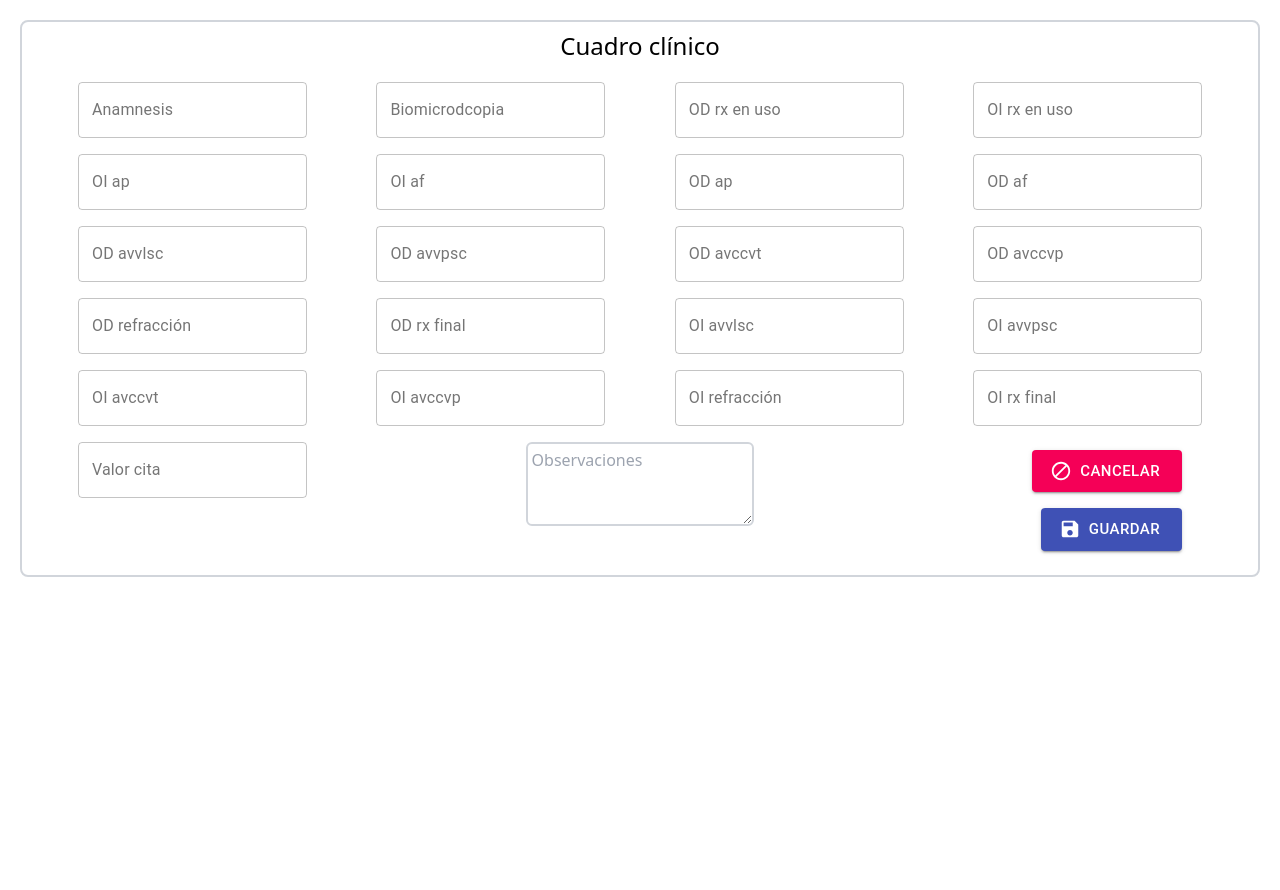
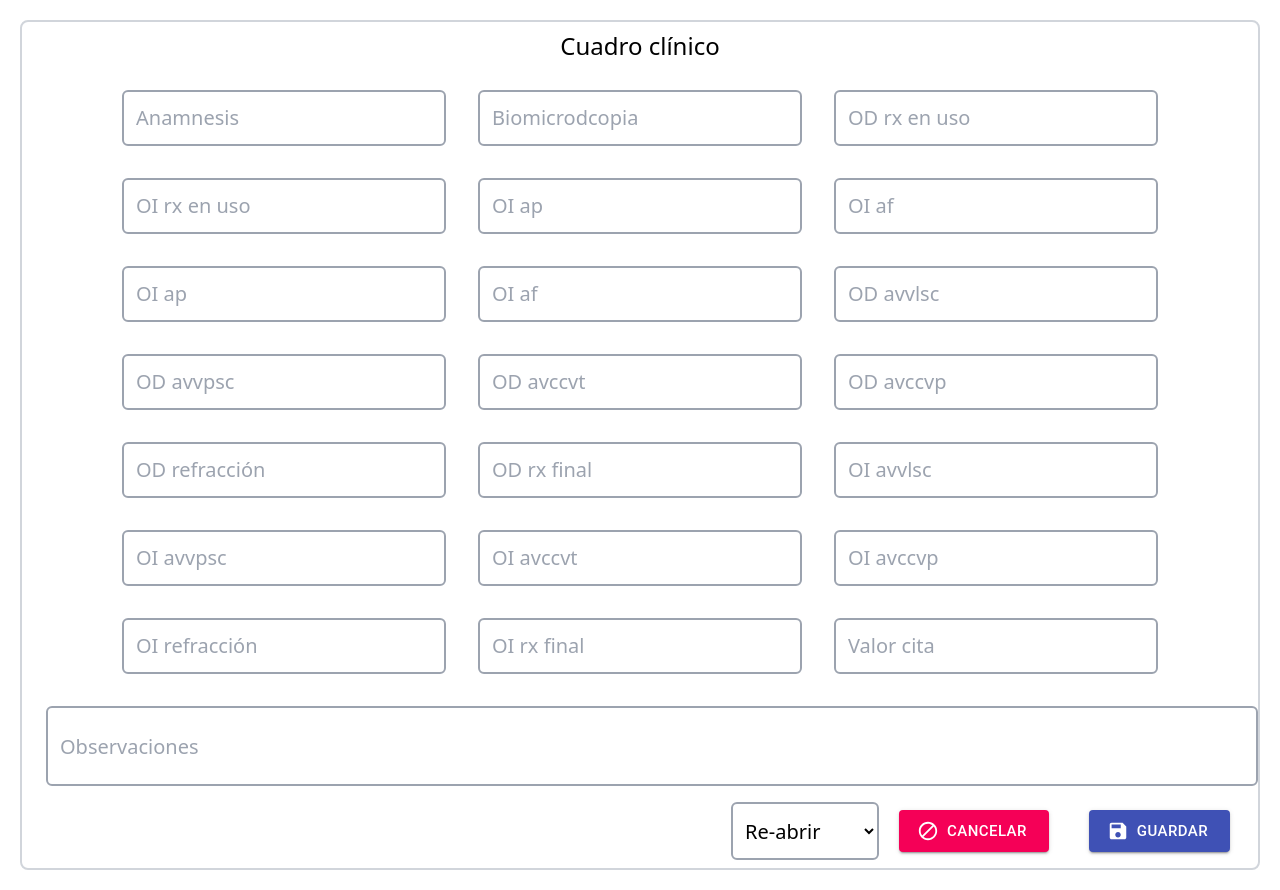
Before and after one commit to legarrod/front-optica, a Next.js app: page /modules/ControlCitas/FormCita in a window 1280 px wide. Before the commit the page ends 800 px from the top, so only its background shows below. Built offline with nearby package versions, Linux system fonts and the light colour scheme.

Commit message:
Crear citas funciona, crud pacientes funciona, actualizar cita por persona funciona

```diff
--- a/next.config.js
+++ b/next.config.js
@@ -2,10 +2,14 @@ module.exports = {
   env: {
     API_OBTENER_TODAS_LAS_CITAS:
       "http://apioptica.recaudo.xyz/public/citas/api/citas",
+    API_OBTENER_LAS_CITAS_POR_ESTADO:
+      "http://apioptica.recaudo.xyz/public/citas/api/citasestado/",
     API_OBTENER_TODAS_LAS_CITAS_RESUMIDAS:
       "http://apioptica.recaudo.xyz/public/citas/api/citas_cards",
     API_REGISTRAR_NUEVA_CITA:
       "http://apioptica.recaudo.xyz/public/citas/api/citas/crear_cita",
+    API_ACTUALIZAR_CITA:
+      "http://apioptica.recaudo.xyz/public/citas/api/citas/update",
     API_OBTENER_TODOS_LOS_PACIENTES:
       "http://apioptica.recaudo.xyz/public/apipacientes/api/pacientes",
     API_GUARDAR_PACIENTE:
@@ -14,6 +18,8 @@ module.exports = {
       "http://apioptica.recaudo.xyz/public/citas/api/citaporpaciente",
     API_ELIMINAR_PACIENTE:
       "http://apioptica.recaudo.xyz/public/apipacientes/api/pacientes/delete",
+    API_ACTUALIZAR_INFORMACION_DEL_PACIENTE:
+      "http://apioptica.recaudo.xyz/public/apipacientes/api/pacientes/update/",
 
 
   },
--- a/pages/components/CardCitas/CardCitas.js
+++ b/pages/components/CardCitas/CardCitas.js
@@ -5,7 +5,6 @@ import CardActions from "@material-ui/core/CardActions";
 import CardContent from "@material-ui/core/CardContent";
 import Button from "@material-ui/core/Button";
 import Typography from "@material-ui/core/Typography";
-import { getData } from "../../api/AsyncHttpRequest";
 import Link from 'next/link' ;
 const useStyles = makeStyles({
   root: {
--- a/pages/modules/ControlCitas/FormCita/index.js
+++ b/pages/modules/ControlCitas/FormCita/index.js
@@ -1,10 +1,17 @@
-import React from "react";
+import React, {useState, useEffect} from "react";
 import { makeStyles } from "@material-ui/core/styles";
 import TextField from "@material-ui/core/TextField";
 import TextareaAutosize from "@material-ui/core/TextareaAutosize";
 import SaveIcon from "@material-ui/icons/Save";
 import Button from "@material-ui/core/Button";
 import BlockIcon from "@material-ui/icons/Block";
+import FormControl from "@material-ui/core/FormControl";
+import InputLabel from "@material-ui/core/InputLabel";
+import Select from "@material-ui/core/Select";
+import { useForm, Controller } from "react-hook-form";
+import getDate from '../../../utils/utils'
+import {post, put} from '../../../api/AsyncHttpRequest'
+import swal from "sweetalert";
 
 const useStyles = makeStyles((theme) => ({
   root: {
@@ -16,182 +23,282 @@ const useStyles = makeStyles((theme) => ({
       margin: theme.spacing(1),
     },
   },
+  formControl: {
+    margin: theme.spacing(1),
+    minWidth: 120,
+  },
+  selectEmpty: {
+    marginTop: theme.spacing(2),
+  },
 }));
 
-export default function index() {
+export default function index(allData) {
+  let idCita = parseInt(allData?.allData?.id_cita_paciente);
+  let informacionCita = allData?.allData;
+  const url = `${process.env.API_ACTUALIZAR_CITA}/`;
+  const [dataResponse, setDataResponse] = useState("");
   const classes = useStyles();
+  let hoy = new Date();
+  const { register, handleSubmit, control } = useForm();
+  const [state, setState] = React.useState({
+    id: "",
+    ciudad: "hai",
+  });
+  const defaultInfo = {
+    nombre_doctor: 1,
+    fk_id_sede: 1,
+    fecha_creacion: getDate(hoy),
+    fecha_cita: getDate(hoy),
+    fk_id_paciente: parseInt(allData?.allData?.fk_id_paciente),
+    id_cita_paciente: parseInt(allData?.allData?.id_cita_paciente)
+  }
+
+  const onSubmit = (data) => (
+    put(url, Object.assign(data, defaultInfo), setDataResponse)
+  )
+
+  useEffect(() => {
+    if (dataResponse) {
+      swal("Exelente", "Cita Actualizada con exito!", "success");
+    }
+
+  }, [dataResponse])
+
+console.log(informacionCita);
   return (
     <div className="border-2 rounded-lg border-gray-300 p-2 mx-2 md:m-5">
       <p className="text-2xl text-center mb-3">Cuadro clínico</p>
       <form
-        className={`${classes.root} flex flex-wrap justify-center md:justify-between mx-10`}
-        noValidate
-        autoComplete="off"
-      >
+      className="flex flex-wrap justify-center"
+      onSubmit={handleSubmit(onSubmit)}
+    >
         <div className="mx-1 my-1">
-          <TextField
-            id="anamnesis-basic"
-            label="Anamnesis"
-            variant="outlined"
-          />
+        <input
+          className="border-2 border-gray-400 rounded-md m-3 text-xl p-3"
+          name="anamnesis"
+          defaultValue={informacionCita?.anamnesis}
+          placeholder="Anamnesis"
+          ref={register}
+        />
         </div>
         <div className="mx-1 my-1">
-          <TextField
-            id="biomicrodcopia-basic"
-            label="Biomicrodcopia"
-            variant="outlined"
-          />
+        <input
+          className="border-2 border-gray-400 rounded-md m-3 text-xl p-3"
+          name="biomicrodcopia"
+          defaultValue={informacionCita?.biomicrodcopia}
+          placeholder="Biomicrodcopia"
+          ref={register}
+        />
         </div>
 
         <div className="mx-1 my-1">
-          <TextField
-            id="od_rx_uso-basic"
-            label="OD rx en uso"
-            variant="outlined"
-          />
+        <input
+          className="border-2 border-gray-400 rounded-md m-3 text-xl p-3"
+          name="od_rx_uso"
+          defaultValue={informacionCita?.od_rx_uso}
+          placeholder="OD rx en uso"
+          ref={register}
+        />
         </div>
 
         <div className="mx-1 my-1">
-          <TextField
-            id="oi_rx_uso-basic"
-            label="OI rx en uso"
-            variant="outlined"
-          />
+        <input
+          className="border-2 border-gray-400 rounded-md m-3 text-xl p-3"
+          name="oi_rx_uso"
+          defaultValue={informacionCita?.oi_rx_uso}
+          placeholder="OI rx en uso"
+          ref={register}
+        />
         </div>
 
         <div className="mx-1 my-1">
-          <TextField id="oi_ap-basic" label="OI ap" variant="outlined" />
+        <input
+          className="border-2 border-gray-400 rounded-md m-3 text-xl p-3"
+          name="oi_ap"
+          defaultValue={informacionCita?.oi_ap}
+          placeholder="OI ap"
+          ref={register}
+        />
         </div>
 
         <div className="mx-1 my-1">
-          <TextField id="oi_af-basic" label="OI af" variant="outlined" />
+        <input
+          className="border-2 border-gray-400 rounded-md m-3 text-xl p-3"
+          name="oi_af"
+          defaultValue={informacionCita?.oi_af}
+          placeholder="OI af"
+          ref={register}
+        />
         </div>
 
         <div className="mx-1 my-1">
-          <TextField id="od_ap-basic" label="OD ap" variant="outlined" />
+        <input
+          className="border-2 border-gray-400 rounded-md m-3 text-xl p-3"
+          name="od_ap"
+          defaultValue={informacionCita?.od_ap}
+          placeholder="OI ap"
+          ref={register}
+        />
         </div>
 
         <div className="mx-1 my-1">
-          <TextField id="od_af-basic" label="OD af" variant="outlined" />
+        <input
+          className="border-2 border-gray-400 rounded-md m-3 text-xl p-3"
+          name="od_af"
+          defaultValue={informacionCita?.od_af}
+          placeholder="OI af"
+          ref={register}
+        />
         </div>
 
         <div className="mx-1 my-1">
-          <TextField
-            id="od_avvlsc-basic"
-            label="OD avvlsc"
-            variant="outlined"
-          />
+        <input
+          className="border-2 border-gray-400 rounded-md m-3 text-xl p-3"
+          name="od_avvlsc"
+          defaultValue={informacionCita?.od_avvlsc}
+          placeholder="OD avvlsc"
+          ref={register}
+        />
         </div>
 
         <div className="mx-1 my-1">
-          <TextField
-            id="od_avvpsc-basic"
-            label="OD avvpsc"
-            variant="outlined"
-          />
+        <input
+          className="border-2 border-gray-400 rounded-md m-3 text-xl p-3"
+          name="od_avvpsc"
+          defaultValue={informacionCita?.od_avvpsc}
+          placeholder="OD avvpsc"
+          ref={register}
+        />
         </div>
 
         <div className="mx-1 my-1">
-          <TextField
-            id="od_avccvt-basic"
-            label="OD avccvt"
-            variant="outlined"
-          />
+        <input
+          className="border-2 border-gray-400 rounded-md m-3 text-xl p-3"
+          name="od_avccvt"
+          defaultValue={informacionCita?.od_avccvt}
+          placeholder="OD avccvt"
+          ref={register}
+        />
         </div>
 
         <div className="mx-1 my-1">
-          <TextField
-            id="od_avccvp-basic"
-            label="OD avccvp"
-            variant="outlined"
-          />
+        <input
+          className="border-2 border-gray-400 rounded-md m-3 text-xl p-3"
+          name="od_avccvp"
+          defaultValue={informacionCita?.od_avccvp}
+          placeholder="OD avccvp"
+          ref={register}
+        />
         </div>
 
         <div className="mx-1 my-1">
-          <TextField
-            id="od_refraccion-basic"
-            label="OD refracción"
-            variant="outlined"
-          />
+        <input
+          className="border-2 border-gray-400 rounded-md m-3 text-xl p-3"
+          name="od_refraccion"
+          defaultValue={informacionCita?.od_refraccion}
+          placeholder="OD refracción"
+          ref={register}
+        />
         </div>
 
         <div className="mx-1 my-1">
-          <TextField
-            id="od_rx_final-basic"
-            label="OD rx final"
-            variant="outlined"
-          />
+        <input
+          className="border-2 border-gray-400 rounded-md m-3 text-xl p-3"
+          name="od_rx_final"
+          defaultValue={informacionCita?.od_rx_final}
+          placeholder="OD rx final"
+          ref={register}
+        />
         </div>
 
         <div className="mx-1 my-1">
-          <TextField
-            id="oi_avvlsc-basic"
-            label="OI avvlsc"
-            variant="outlined"
-          />
+        <input
+          className="border-2 border-gray-400 rounded-md m-3 text-xl p-3"
+          name="oi_avvlsc"
+          defaultValue={informacionCita?.oi_avvlsc}
+          placeholder="OI avvlsc"
+          ref={register}
+        />
         </div>
 
         <div className="mx-1 my-1">
-          <TextField
-            id="oi_avvpsc-basic"
-            label="OI avvpsc"
-            variant="outlined"
-          />
+        <input
+          className="border-2 border-gray-400 rounded-md m-3 text-xl p-3"
+          name="oi_avvpsc"
+          defaultValue={informacionCita?.oi_avvpsc}
+          placeholder="OI avvpsc"
+          ref={register}
+        />
         </div>
 
         <div className="mx-1 my-1">
-          <TextField
-            id="oi_avccvt-basic"
-            label="OI avccvt"
-            variant="outlined"
-          />
+        <input
+          className="border-2 border-gray-400 rounded-md m-3 text-xl p-3"
+          name="oi_avccvt"
+          defaultValue={informacionCita?.oi_avccvt}
+          placeholder="OI avccvt"
+          ref={register}
+        />
         </div>
 
         <div className="mx-1 my-1">
-          <TextField
-            id="oi_avccvp-basic"
-            label="OI avccvp"
-            variant="outlined"
-          />
+        <input
+          className="border-2 border-gray-400 rounded-md m-3 text-xl p-3"
+          name="oi_avccvp"
+          defaultValue={informacionCita?.oi_avccvp}
+          placeholder="OI avccvp"
+          ref={register}
+        />
         </div>
 
         <div className="mx-1 my-1">
-          <TextField
-            id="oi_refraccion-basic"
-            label="OI refracción"
-            variant="outlined"
-          />
+        <input
+          className="border-2 border-gray-400 rounded-md m-3 text-xl p-3"
+          name="oi_refraccion"
+          defaultValue={informacionCita?.oi_refraccion}
+          placeholder="OI refracción"
+          ref={register}
+        />
         </div>
 
         <div className="mx-1 my-1">
-          <TextField
-            id="oi_rx_final-basic"
-            label="OI rx final"
-            variant="outlined"
-          />
+        <input
+          className="border-2 border-gray-400 rounded-md m-3 text-xl p-3"
+          name="oi_rx_final"
+          defaultValue={informacionCita?.oi_rx_final}
+          placeholder="OI rx final"
+          ref={register}
+        />
         </div>
 
         <div className="mx-1 my-1">
-          <TextField
-            id="valor_cita-basic"
-            label="Valor cita"
-            variant="outlined"
-          />
+        <input
+        type="number"
+          className="border-2 border-gray-400 rounded-md m-3 text-xl p-3"
+          name="valor_cita"
+          defaultValue={informacionCita?.valor_cita}
+          placeholder="Valor cita"
+          ref={register}
+        />
         </div>
 
-        <div className="mx-1 my-1 w-full">
-          <TextareaAutosize
-            id="observaciones-basic"
-            className="w-full border-2 rounded-md border-gray-300 p-1"
-            aria-label="minimum height"
-            rowsMin={3}
+        <div className="mx-1 my-1 md:w-full">
+          <input
+            className="border-2 h-20 md:w-full border-gray-400 rounded-md m-3 text-xl p-3"
+            name="observaciones"
+            defaultValue={informacionCita?.observaciones}
             placeholder="Observaciones"
-            label="Observaciones"
-            variant="outlined"
+            ref={register}
           />
+
         </div>
 
-        <div className="flex flex-wrap flex-col md:flex-row w-full justify-center md:justify-end">
+        <div className="flex flex-wrap  md:flex-row w-full justify-center md:justify-end">
+        <select className="border-2 p-2 bg-white border-gray-400 rounded-md text-xl" name="fk_id_estado" ref={register}>
+          <option value={0}>Re-abrir</option>
+          <option value={1}>Consultado</option>
+          <option value={2}>Cancelar</option>
+        </select>
           <div className="mx-5 my-2">
             <Button
               variant="contained"
--- a/pages/modules/ControlCitas/index.js
+++ b/pages/modules/ControlCitas/index.js
@@ -4,10 +4,12 @@ import InformacionUsuario from "./InformacionUsuario/InformacionUsuario";
 
 export default function index({allData}) {
 
+
   return (
     <div>
       <InformacionUsuario allData={allData}/>
       <FormularioCitas allData={allData}/>
+
     </div>
   );
 }
--- /dev/null
+++ b/pages/utils/utils.js
@@ -0,0 +1,60 @@
+
+export default function getDate(date) {
+	const f = new Date(date);
+
+let diaSemana = f.getDay(); // 2 (Martes)
+let dia = f.getDate(); // 30
+let mes = f.getMonth() + 1; // 0 (Enero)
+let year = f.getFullYear(); // 2018
+f.getHours(); // 15
+f.getMinutes(); // 30
+f.getSeconds(); // 10
+f.getMilliseconds(); // 999
+f.getTimezoneOffset(); // 0
+f.getTime(); // 1517326210999 (Tiempo Unix)
+
+	let month =(month)=>{
+		switch (month) {
+			case 0:
+				 return "Enero"
+				break;
+			case 1:
+				return "Febrero"
+				break;
+			case 2:
+				return "Marzo"
+				break;
+			case 3:
+				return "Abril"
+				break;
+			case 4:
+				return "Mayo"
+				break;
+			case 5:
+				return "Junio"
+				break;
+			case 6:
+				return "Julio"
+				break;
+			case 7:
+				return "Agosto"
+				break;
+			case 8:
+				return "Septiembre"
+				break;
+			case 9:
+				return "Octubre"
+				break;
+			case 10:
+				return "Noviembre"
+				break;
+			case 11:
+				return "Diciembre"
+				break;
+			default:
+				break;
+		}
+	}
+
+	return `${year}/${mes}/${dia}`;
+}
```
Also changed, not shown: pages/api/AsyncHttpRequest.js (+12 -4 lines), pages/components/MenuNav/MenuNav.js (+3 -6 lines), pages/modules/ControlCitas/FormRegCita/FormRegCita.js (+7 -4 lines), pages/modules/ControlCitas/FormRegistroUsuario/FormRegistroUsuario.js (+34 -28 lines), pages/modules/ControlCitas/InformacionUsuario/InformacionUsuario.js (+8 -0 lines), pages/modules/Usuarios/TablaUsuarios/TablaUsuarios.js (+14 -7 lines), pages/modulocitas.js (+17 -6 lines).
